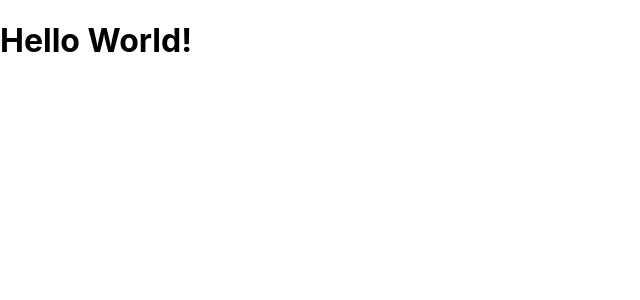
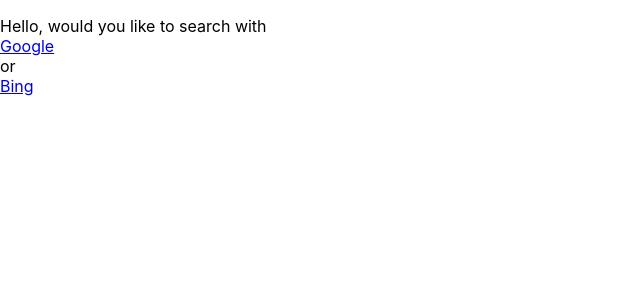
Before and after one commit to yamodah/ReactAppTemplate, a React (Create React App) app: page / in a window 1280 px wide. Shown: the top 300 px of the page, without its empty margins (0-640 px from the left). Built offline with nearby package versions, Linux system fonts and the light colour scheme.

Commit message:
adding more to the element

```diff
--- a/src/App.js
+++ b/src/App.js
@@ -1,7 +1,10 @@
 import "./App.css";
 
 function App() {
-  return <h1>Hello World!</h1>;
+  const googSearch = "https://www.google.com/"
+  const bingSearch = "https://wwww.bing.com"
+  const element = (<p>Hello, would you like to search with<br /><a href={googSearch}>Google</a><br/> or<br /><a href={bingSearch}>Bing</a></p>)
+  return element;
 }
 
 export default App;
```
